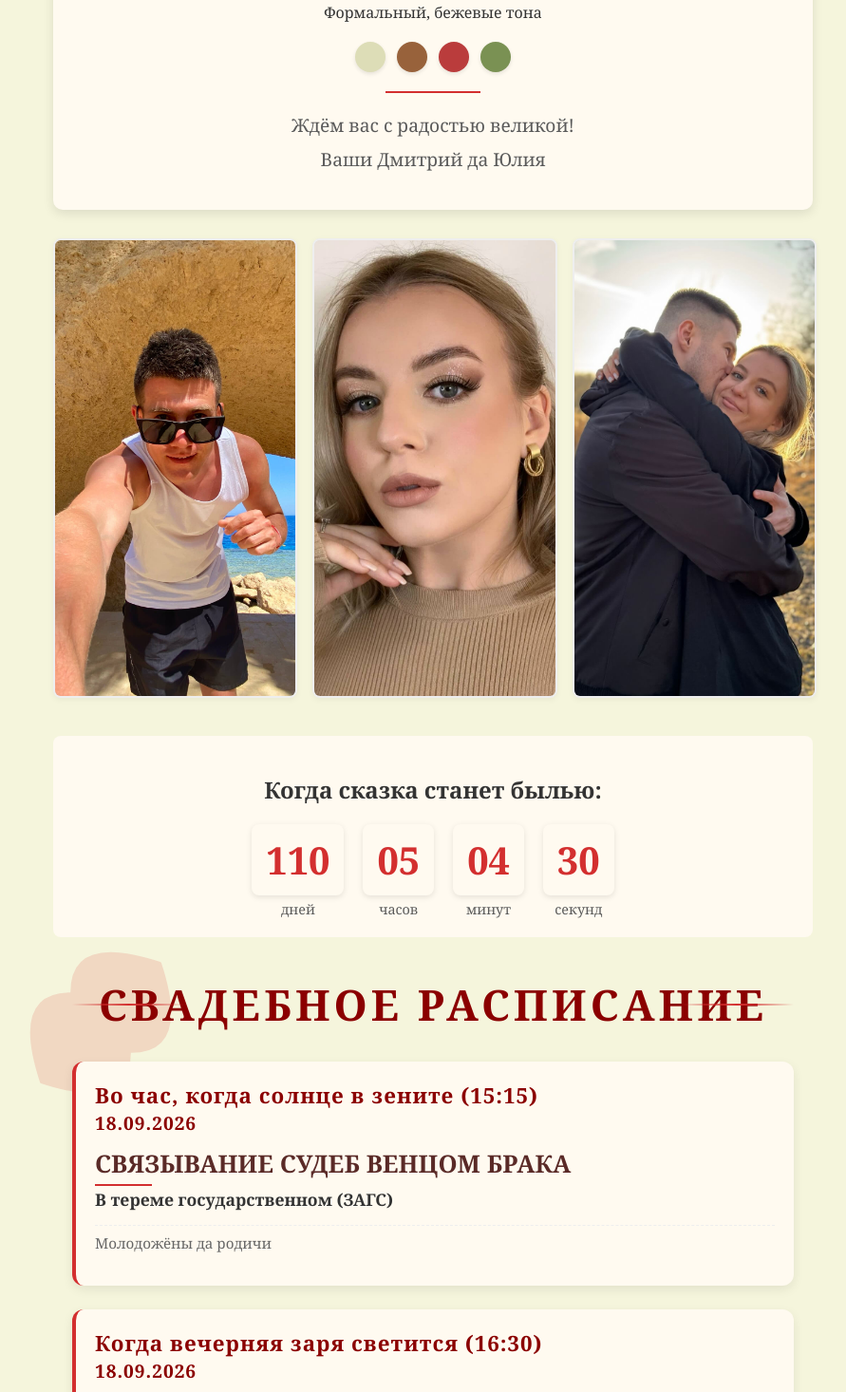
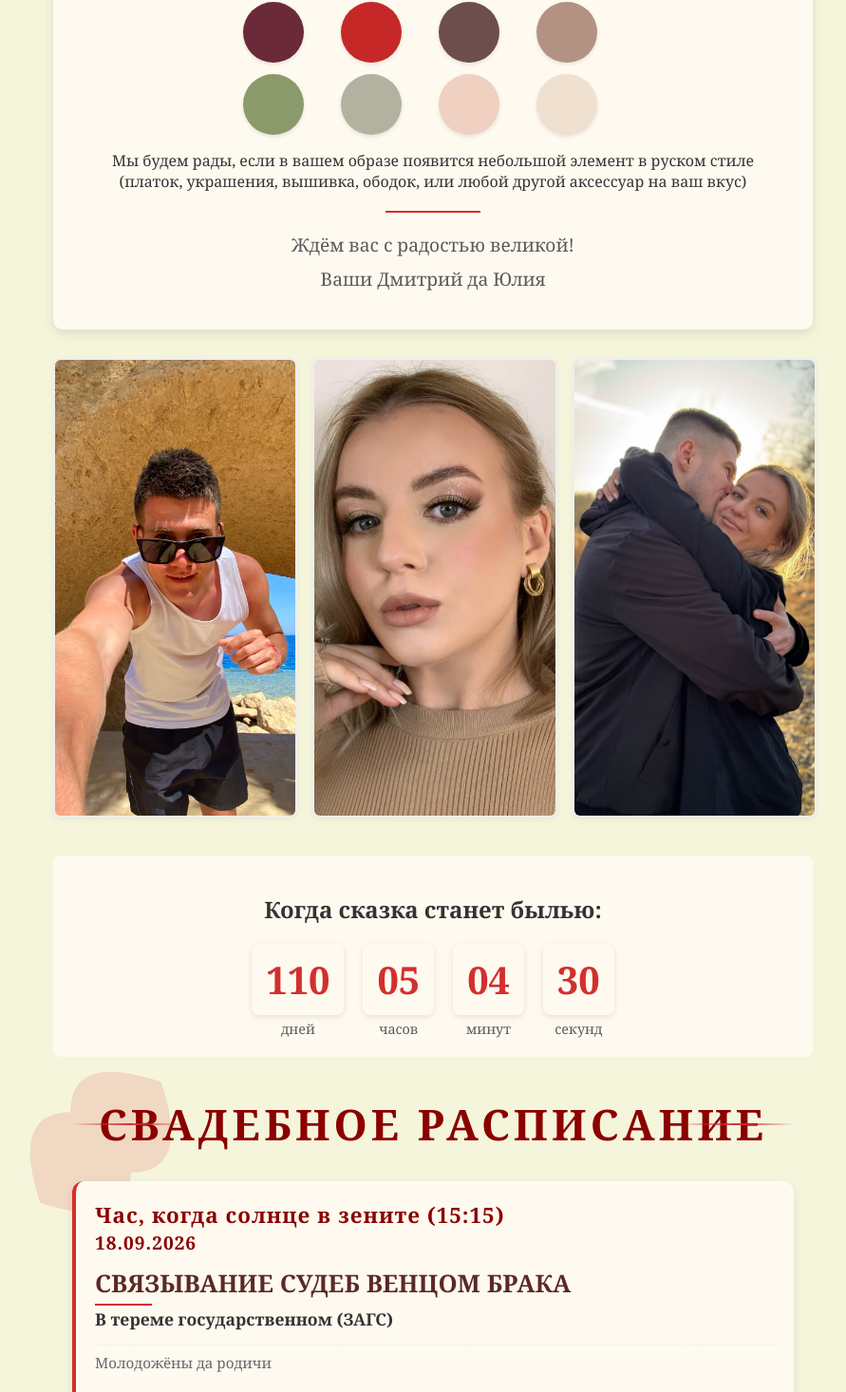
Before and after one commit to 9kaluga/wedding, a React (Vite) app: page / in a window 1280 px wide. Shown: the part 866-2332 px from the top of the page at 95% size, without its empty margins (184-1075 px from the left). Built offline with nearby package versions, Linux system fonts and the light colour scheme.

Commit message:
feat(23): изменение цветовой палитры и тесктовок + стили

```diff
--- a/src/components/ScheduleSection.tsx
+++ b/src/components/ScheduleSection.tsx
@@ -1,16 +1,16 @@
 const ScheduleSection = () => {
   const events = [
     {
-      time: "Во час, когда солнце в зените (15:15)",
+      time: "Час, когда солнце в зените (15:15)",
       date: "18.09.2026",
       title: "Связывание судеб венцом брака",
       place: "В тереме государственном (ЗАГС)",
       guests: "Молодожёны да родичи",
     },
     {
-      time: "Когда вечерняя заря светится (16:30)",
+      time: "Когда солннце на исходе дня (16:30)",
       date: "18.09.2026",
-      title: "Путь к терему новому (Трансфер)",
+      title: "Путь к терему празднечному (Трансфер)",
       place: "Из терема государственного (ЗАГС)",
       guests: "Отъезд молодых да родичей в терем праздничный",
     },
@@ -18,25 +18,25 @@ const ScheduleSection = () => {
       time: "Когда солнце клонится к закату (17:30)",
       date: "18.09.2026",
       title: "Приём гостей",
-      place: "В тереме новобрачных",
+      place: "В тереме празднечном",
       guests: "Хлебом-солью встречаем добрых людей",
     },
     {
       time: "Когда вечерняя заря светится (18:00)",
       date: "18.09.2026",
       title: "Великий Свадебный Пир",
-      place: "В тереме новобрачных",
+      place: "В тереме празднечном",
       guests: "Танцы и забавы, время тостов да поздравлений",
     },
     {
       time: "Когда звёзды на небе сияют (24:00)",
       date: "18.09.2026",
       title: "Прощание с пиром",
-      place: "В тереме новобрачных",
+      place: "В тереме празднечном",
       guests: "Прощальные слова гостям да разъезд по домам",
     },
     {
-      time: "Во время, когда обеденный звон раздаётся (13:00)",
+      time: "Время, когда обеденный звон раздаётся (13:00)",
       date: "19.09.2026",
       title: "День восстановления после пира",
       place: "В бане да за столом",
--- a/src/components/TipsSection.tsx
+++ b/src/components/TipsSection.tsx
@@ -97,7 +97,7 @@ const TipsSection: React.FC = () => {
           </h3>
           <ul style={{ textAlign: "left", paddingLeft: "20px", color: "#333" }}>
             <li>
-              Вместо букетов будем рады бутылке красного полусладкого. Её мы
+              Вместо букета будем рады бутылке вина с запиской-пожеланием. Её мы
               откроем на годовщину!
             </li>
           </ul>
--- a/src/components/WeddingCard.tsx
+++ b/src/components/WeddingCard.tsx
@@ -35,31 +35,54 @@ const WeddingCard: React.FC = () => {
             <p className="address">{weddingData.location.address}</p>
             <div className="divider"></div>
 
-            <h2>Стиль и цветовая палитра нарядов гостей дорогих </h2>
-            <p className="dress-code">{weddingData.dressCode}</p>
+            <h2>Цветовая палитра для нарядов гостей дорогих </h2>
             <div className="color-palette">
               <div className="color-swatches">
+                {/* Ряд 1 */}
                 <div
                   className="color-swatch"
-                  style={{ backgroundColor: "#ddddb7ff" }}
-                  title="Бежевый"
+                  style={{ backgroundColor: "#6a2a3a" }}
+                  data-title="Глубокий бордо"
                 ></div>
                 <div
                   className="color-swatch"
-                  style={{ backgroundColor: "#98623bff" }}
-                  title="Коричневый"
+                  style={{ backgroundColor: "#c62828" }}
+                  data-title="Насыщенный-красный"
                 ></div>
                 <div
                   className="color-swatch"
-                  style={{ backgroundColor: "#ba3c3cff" }}
-                  title="Красный"
+                  style={{ backgroundColor: "#6e4d4dff" }}
+                  data-title="Коричневый"
                 ></div>
                 <div
                   className="color-swatch"
-                  style={{ backgroundColor: "#7a9153ff" }}
-                  title="Зелёный"
+                  style={{ backgroundColor: "#b39183ff" }}
+                  data-title="Бежевый"
+                ></div>
+
+                {/* Ряд 2 */}
+                <div
+                  className="color-swatch"
+                  style={{ backgroundColor: "#8a9a6a" }}
+                  data-title="Оливковый"
+                ></div>
+                <div
+                  className="color-swatch"
+                  style={{ backgroundColor: "#b2b2a0" }}
+                  data-title="Серо-бежевый"
+                ></div>
+                <div
+                  className="color-swatch"
+                  style={{ backgroundColor: "#f0d0c0" }}
+                  data-title="Светло-персиковый"
+                ></div>
+                <div
+                  className="color-swatch"
+                  style={{ backgroundColor: "#f0e0d0" }}
+                  data-title="Кремовый"
                 ></div>
               </div>
+              <p className="dress-code">{weddingData.dressCode}</p>
             </div>
           </div>
         </div>
--- a/src/data/weddingData.ts
+++ b/src/data/weddingData.ts
@@ -12,7 +12,8 @@ export const weddingData = {
       "г. Самара, пгт. Петра Дубрава, сдт. Дубрава, ул. Вишневая, д. 986",
     coordinates: [50.37733, 53.3003],
   },
-  dressCode: "Формальный, бежевые тона",
+  dressCode:
+    "Мы будем рады, если в вашем образе появится небольшой элемент в руском стиле (платок, украшения, вышивка, ободок, или любой другой аксессуар на ваш вкус)",
   chatLink: "https://vk.me/join/E4JevDvTNvZ9guxbwYRPP3Usz9mkHWDRdEM=",
   registry: [
     { name: "Банковский счет", details: "Реквизиты для подарков" },
--- a/src/styles/App.css
+++ b/src/styles/App.css
@@ -80,15 +80,16 @@ body {
 }
 
 .color-swatches {
-  display: flex;
-  justify-content: center;
+  display: grid;
+  grid-template-columns: repeat(4, 1fr);
   gap: 12px;
-  flex-wrap: wrap;
+  max-width: 400px;
+  margin: 15px auto 0;
 }
 
 .color-swatch {
-  width: 32px;
-  height: 32px;
+  width: 64px;
+  height: 64px;
   border-radius: 50%;
   cursor: default;
   box-shadow: 0 2px 4px rgba(0,0,0,0.1);
@@ -96,7 +97,7 @@ body {
 }
 
 .color-swatch::after {
-  content: attr(title);
+  content: attr(data-title);
   position: absolute;
   bottom: 100%;
   left: 50%;
```
